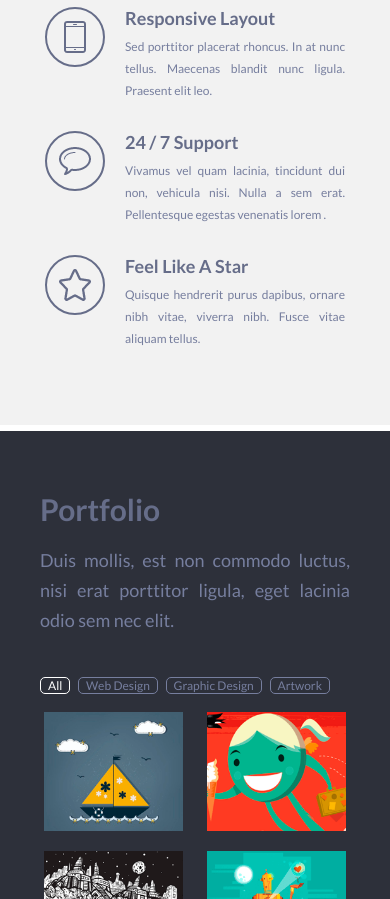
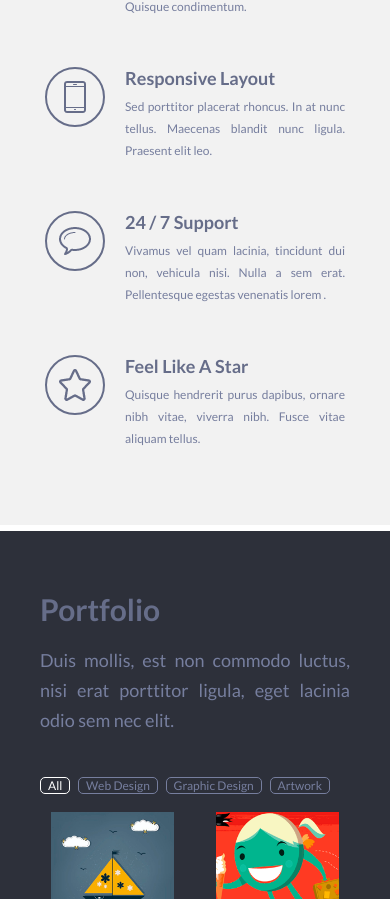
Before and after one commit to Force-User/Singolo, a website: page index.html in a window 390 px wide. Shown: the part 1101-2000 px from the top of the page. Drawn offline with nearby package versions, Linux system fonts and the light colour scheme.

Commit message:
feat: add grid for portfolio and services

```diff
--- a/sass/base/_media.scss
+++ b/sass/base/_media.scss
@@ -5,33 +5,24 @@
     .swiper-slide img {
       width: 100%;
     }
-    .image-pos {
-      margin-left:20px;
+    .services-content {
+      grid-template-columns: repeat(2,1fr);
+
     }
     .portfolio-gallery {
-      justify-content: space-evenly;
+      grid-template-columns: repeat(3,1fr);
+      grid-template-rows: repeat(4,1fr) ;
+      justify-items: center;
     }
   }
   @media (max-width: 768px) {
-    .services .wrapper {
-      margin: 0 84px;
+    .services-content {
+      grid-template-columns: 1fr;
     }
   }
 
-  @media (min-width: 1020px) {
-    .portfolio-gallery__image:nth-child(4n) {
-      margin-right: 0;
-    }
 
-  }
-  @media (min-width: 768px) and (max-width: 805px) {
-    .portfolio-gallery__image {
-      width: 30%;
-    }
-    .portfolio-gallery__image:nth-child(3n) {
-      margin-right: 0;
-    }
-  }
+
 
   @media (max-width: 767.5px) {
     .burger {
@@ -43,14 +34,12 @@
     .header .navigation {
       display: none;
     }
-    .portfolio-gallery__image:nth-child(2n) {
-      margin-right: 0;
+    .portfolio-gallery {
+      grid-template-columns: repeat(2,1fr);
+
     }
     .portfolio-gallery__image:nth-child(n + 9) {
       display: none;
-    }
-    .image-show:nth-child(n+9) {
-      display: inline;
     }
     .menu {
       display: flex;
@@ -67,19 +56,8 @@
 
   }
   @media (max-width: 494.5px) {
-    // .portfolio-tabslist__link {
-    //   text-align: center;
-    // }
-    .image-pos {
-      margin-left:0px;
-    }
     .portfolio-gallery__image {
-      width: 45%;
-    }
-  }
-  @media (min-width: 495px) and (max-width: 540px) {
-    .portfolio-gallery__image {
-      width: 45%;
+      width: 85%;
     }
   }
 
--- a/sass/layouts/_portfolio.scss
+++ b/sass/layouts/_portfolio.scss
@@ -7,6 +7,9 @@
     justify-content: space-around;
     align-items: flex-start;
     padding: 60px 0 68px;
+  }
+  &-content {
+    width: 100%;
   }
 
   &__text {
@@ -39,12 +42,15 @@
     }
   }
   &-gallery {
-    display: flex;
-    flex-wrap: wrap;
-    justify-content: space-between;
+    display: grid;
+    grid-template-columns: repeat(4,1fr);
+    grid-template-rows:repeat(3,1fr);
+    grid-gap: 20px;
+    width: 100%;
+
 
     &__image {
-      margin: 0 20px 20px 0;
+
       transition: 0.5s;
 
       &:hover {
@@ -61,9 +67,6 @@
   order: 0;
 }
 
-.image-pos {
-  margin: 0 0 20px 0;
-}
 
 .image-no-priority {
   order: 1;
--- a/sass/layouts/_services.scss
+++ b/sass/layouts/_services.scss
@@ -15,9 +15,12 @@
     }
 
     &-content {
-      display: flex;
-      flex-wrap: wrap;
-      justify-content: space-around;
+      width: 100%;
+      justify-items: center;
+      display: grid;
+      grid-template-columns: repeat(3,1fr);
+      grid-gap:20px;
+
       padding-top: 60px;
     }
   }
--- a/script.js
+++ b/script.js
@@ -95,14 +95,14 @@ function selectClickedTab() {
 function showAllTabs() {
   const allImages = document.querySelectorAll(".portfolio-gallery__image");
   allImages.forEach((image) => {
-    image.classList.remove("image-no-priority", "image-pos", "image-priority");
+    image.classList.remove("image-no-priority", "image-priority");
   });
 }
 
 function filterImageBySelectedTab(nameTab) {
   const allImages = document.querySelectorAll(".portfolio-gallery__image");
   allImages.forEach((image) => {
-    image.classList.add("image-no-priority", "image-pos");
+    image.classList.add("image-no-priority");
     image.classList.remove("image-priorirty");
 
     const imageName = image.getAttribute("data-name");
```
Also changed, not shown: style.css, 1 other file.
